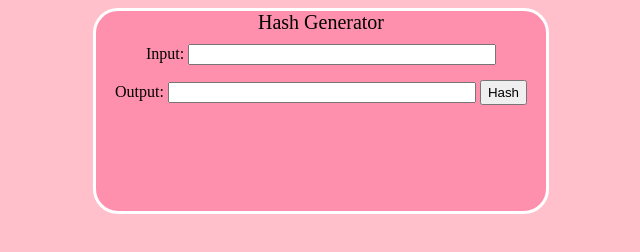
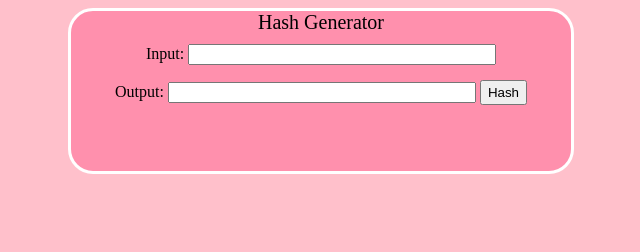
Before and after one commit to Daniel-McCarthy/JSHash-Demo, a plain HTML site: page index.html in a window 1280 px wide. Shown: the whole page, without its empty margins (319-959 px from the left). Drawn offline with Linux system fonts and the light colour scheme.

Commit message:
Index: Shorted and Widened Main Div

```diff
--- a/index.html
+++ b/index.html
@@ -11,7 +11,7 @@
 
 	<body  style= "background-color:pink;">
 
-		<div id = "foreground" style="text-align: center; margin: 0 auto; width:450px; height:200px; background-color: #FF90AD; border-radius: 25px;border: 3px solid white;">
+		<div id = "foreground" style="text-align: center; margin: 0 auto; width:500px; height:160px; background-color: #FF90AD; border-radius: 25px;border: 3px solid white;">
 
 			<label style="font-size:20px; font-style:bold;">Hash Generator</label><br>
 
```
